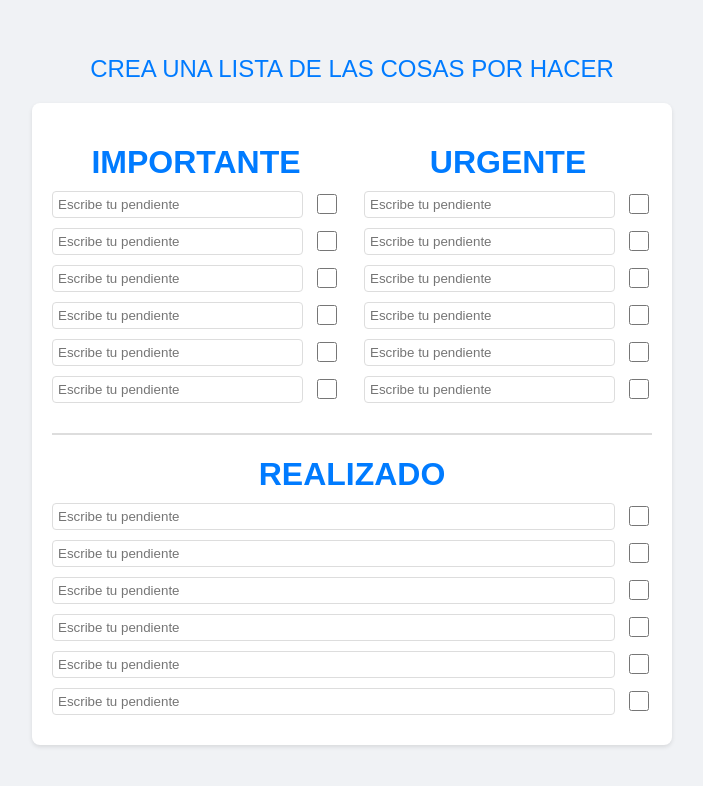
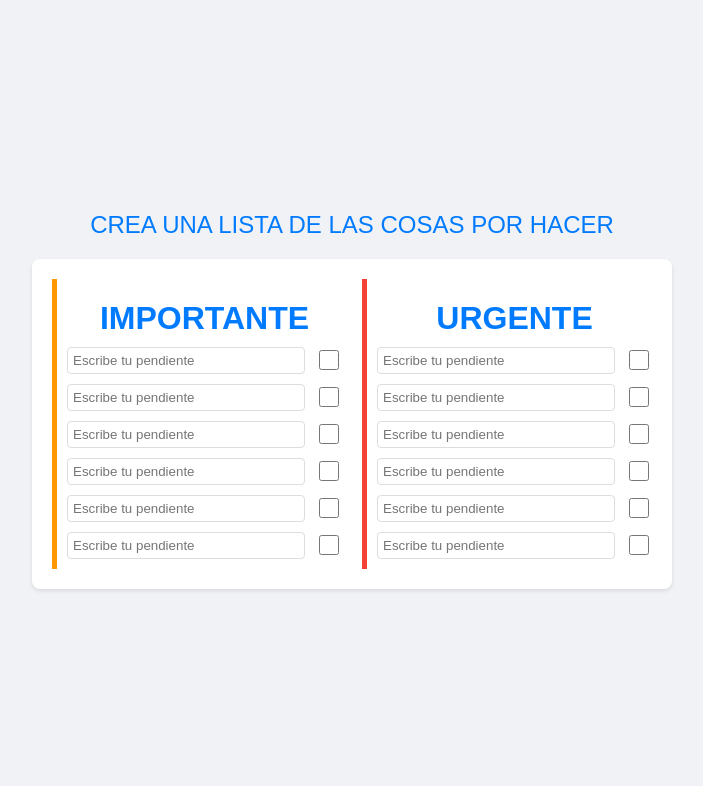
Before and after one commit to utm21040175/To-do-DevOps, a website built with webpack: page index.html in a window 1280 px wide. Shown: the whole page, without its empty margins (288-991 px from the left). Built offline with nearby package versions, Linux system fonts and the light colour scheme.

Commit message:
Mejora visual pt3

```diff
--- a/index.html
+++ b/index.html
@@ -1,18 +1,16 @@
 <!DOCTYPE html>
 <html lang="en">
-
 <head>
     <meta charset="UTF-8">
     <meta name="viewport" content="width=device-width, initial-scale=1.0">
     <title>To do list</title>
     <link rel="stylesheet" href="styles.css">
 </head>
-
 <body>
     <header class="titulo">CREA UNA LISTA DE LAS COSAS POR HACER</header>
     <div class="main-container">
         <div class="top-container">
-            <div class="container">
+            <div class="container importante">
                 <h1>IMPORTANTE</h1>
                 <form>
                     <input type="text" placeholder="Escribe tu pendiente">
@@ -39,7 +37,7 @@
                     <input type="checkbox">
                 </form>
             </div>
-            <div class="container">
+            <div class="container urgente">
                 <h1>URGENTE</h1>
                 <form>
                     <input type="text" placeholder="Escribe tu pendiente">
@@ -67,35 +65,6 @@
                 </form>
             </div>
         </div>
-        <div class="bottom-container">
-            <div class="palito"></div>
-            <h1>REALIZADO</h1>
-            <form>
-                <input type="text" placeholder="Escribe tu pendiente">
-                <input type="checkbox">
-            </form>
-            <form>
-                <input type="text" placeholder="Escribe tu pendiente">
-                <input type="checkbox">
-            </form>
-            <form>
-                <input type="text" placeholder="Escribe tu pendiente">
-                <input type="checkbox">
-            </form>
-            <form>
-                <input type="text" placeholder="Escribe tu pendiente">
-                <input type="checkbox">
-            </form>
-            <form>
-                <input type="text" placeholder="Escribe tu pendiente">
-                <input type="checkbox">
-            </form>
-            <form>
-                <input type="text" placeholder="Escribe tu pendiente">
-                <input type="checkbox">
-            </form>
-        </div>
     </div>
 </body>
-
 </html>
```
